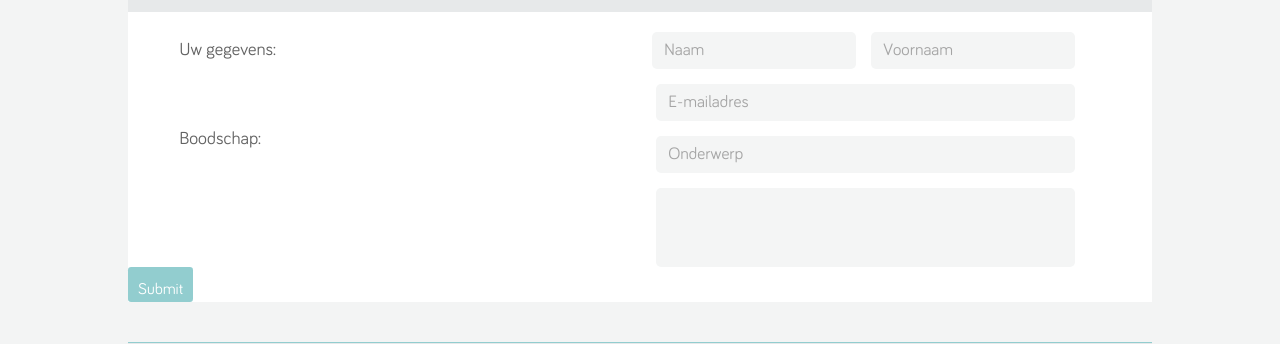
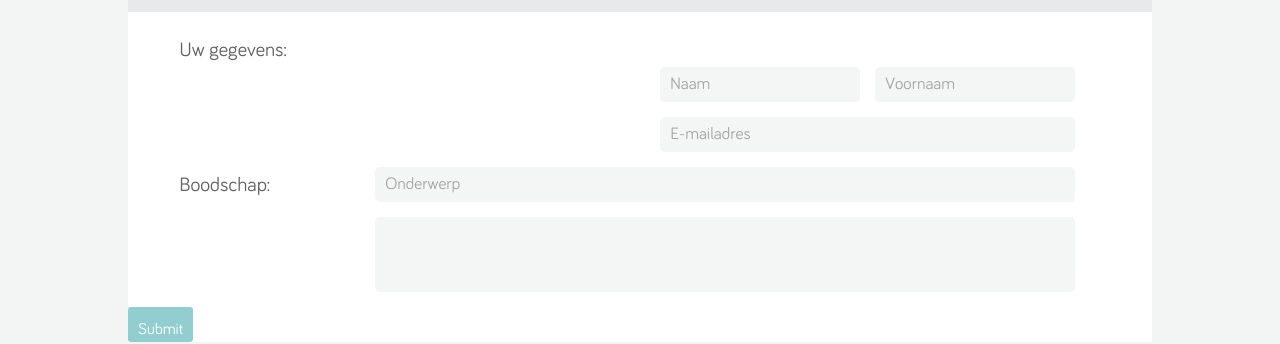
Before and after one commit to borisdebusscher/MUZES, a plain HTML site: page contact.html in a window 1280 px wide. Shown: the part 140-484 px from the top of the page. Drawn offline with Linux system fonts and the light colour scheme.

Commit message:
Button update (hover), clearfix, contact

```diff
--- a/contact.css
+++ b/contact.css
@@ -2,9 +2,18 @@
     margin-top: 75px;
 }
 
+form > div {
+    clear: both;
+    margin: 15px 0;
+}
+
+form > div > div {
+
+}
+
 label {
     color: #636363;
-    font-size: 18px;
+    font-size: 20px;
     font-family: Bariol, Calibri, Arial, sans-serif;
     float: left;
     margin-left: 5%;
@@ -20,6 +29,7 @@ input, textarea {
     box-shadow: none;
     resize: none;
     background-color: #f4f5f5;
+    padding: 0;
 }
 
 input, label {
@@ -50,12 +60,19 @@ input[type="submit"] {
     margin-right: 7.5px;
 }
 
-#contact-mail, #contact-onderwerp, #contact-boodschap {
+#contact-mail {
     width: 415px;
-    margin-top: 15px;
 }
 
-#contact-mail ~ label {
+#contact-onderwerp, #contact-boodschap {
+    width: 700px;
+}
+
+#contact-boodschap {
+    heigth: 300px;
+}
+
+#contact-mail, #contact-boodschap {
     margin-top: 15px;
 }
 
@@ -72,7 +89,7 @@ input[type="submit"] {
     color: #a5a5a5;
     padding-left: 10px;
 }
-
+²
 ::-moz-placeholder {  /* Firefox 19+ */
     font-family: Bariol, Calibri, Arial, sans-serif;
     font-size: 17px;
@@ -86,7 +103,3 @@ input[type="submit"] {
     color: #a5a5a5;
     padding-left: 10px;
 }
-
-form div {
-    clear: both;
-}
--- a/contact.html
+++ b/contact.html
@@ -47,16 +47,24 @@
             </header>
 
             <form>
-                <div id="form-gegevens">
+                <div id="form-gegevens" class="clearfix">
+                    <div class="clearfix">
                         <label for="gegevens">Uw gegevens:</label>
+                    </div>
+                    <div class="clearfix">
                         <input type="text" id="contact-voornaam" placeholder="Voornaam">
                         <input type="text" id="contact-naam" placeholder="Naam">
                         <input type="text" id="contact-mail" placeholder="E-mailadres">
                     </div>
-                <div id="form-boodschap">
+                </div>
+                <div id="form-boodschap" class="clearfix">
+                    <div>
                         <label for="gegevens">Boodschap:</label>
+                    </div>
+                    <div>
                         <input type="text" id="contact-onderwerp" placeholder="Onderwerp">
                         <textarea id="contact-boodschap" rows="5"></textarea>
+                    </div>
                 </div>
                 <input type="submit" class="button">
             </form>
--- a/main.css
+++ b/main.css
@@ -19,23 +19,24 @@ body, html {
     url("fonts/bariol_bold-webfont.svg") format("svg");
 }
 
-.clearfix:before, .clearfix:after {
-	content: “ “;
-	display: table;
-}
-.clearfix:after {
-	clear: both;
-}
-
-/* For IE < 8 */
-.clearfix { *zoom : 1; }
-
 body {
     background-color: #F3F4F4;
 }
 
 .overflow {
     overflow: hidden;
+}
+
+/* CLEARFIX */
+
+.clearfix:before,
+.clearfix:after {
+    content: " "; /* 1 */
+    display: table; /* 2 */
+}
+
+.clearfix:after {
+    clear: both;
 }
 
 /* HEADER */
@@ -155,7 +156,14 @@ section p {
     border-radius: .2em;
     font-family: Bariol, Calibri, Arial, sans-serif;
     font-size: 16px;
-    text-decoration: none
+    text-decoration: none;
+    -moz-transition: .3s all;
+    -webkit-transition: .3s all;
+    transition: .3s all;
+}
+
+.button:hover {
+    background-color: #81AAAA;
 }
 
 /* FOOTER */
```
Also changed, not shown: index.css (+0 -7 lines). Lines whose indentation alone changed are shown as unchanged.
